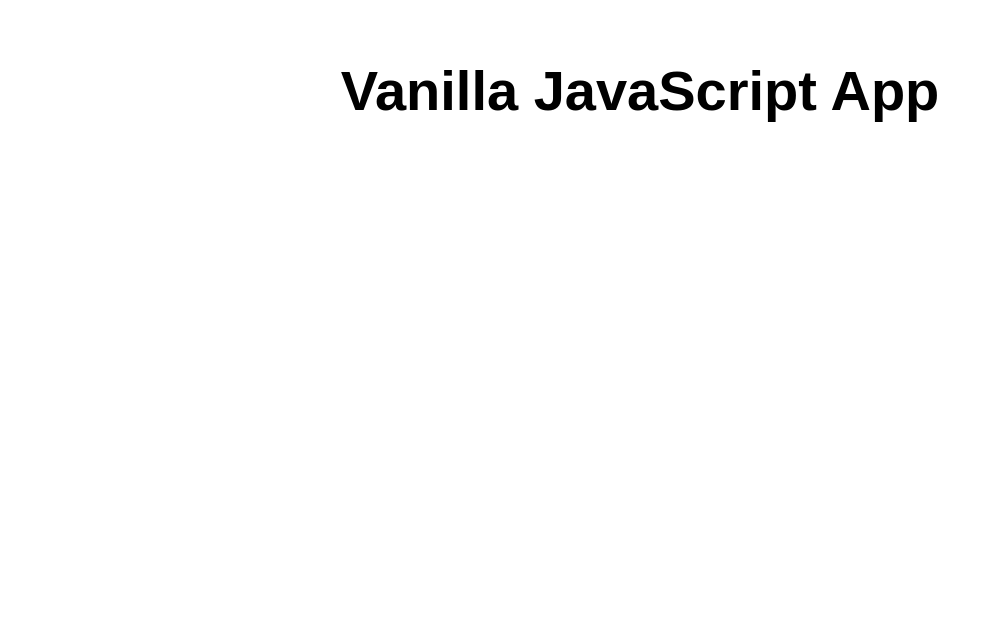
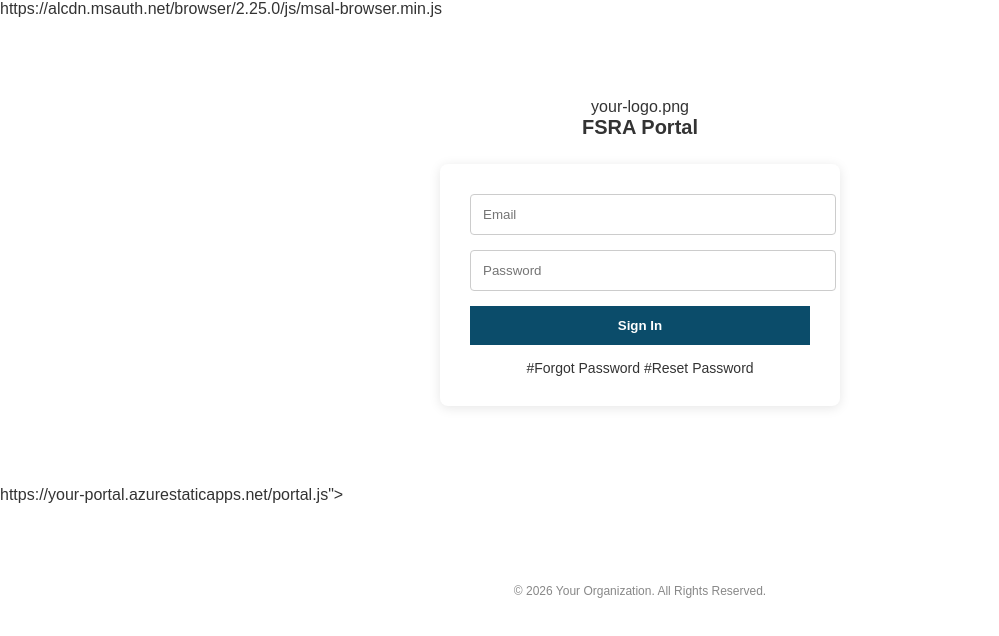
Before and after one commit to Prakritsri/my-first-static-web-app, a website: page src/index.html in a window 1280 px wide. Shown: the whole page, without its empty margins (0-999 px from the left). Drawn offline with Linux system fonts and the light colour scheme.

Commit message:
Update index.html

```diff
--- a/src/index.html
+++ b/src/index.html
@@ -1,17 +1,109 @@
 <!DOCTYPE html>
 <html lang="en">
+<head>
+    <meta charset="UTF-8" />
+    <meta name="viewport" content="width=device-width, initial-scale=1.0" />
+    <title>FSRA Portal</title>
 
-<head>
-  <meta charset="UTF-8">
-  <meta name="viewport" content="width=device-width, initial-scale=1.0">
-  <link rel="stylesheet" href="styles.css">
-  <title>Vanilla JavaScript App</title>
+    <style>
+        body {
+            margin: 0;
+            font-family: Arial, sans-serif;
+            background: #ffffff;
+            color: #333;
+        }
+
+        .container {
+            max-width: 400px;
+            margin: 80px auto;
+            text-align: center;
+        }
+
+        .logo {
+            margin-bottom: 10px;
+        }
+
+        .portal-title {
+            font-size: 20px;
+            margin-bottom: 25px;
+            font-weight: bold;
+        }
+
+        .form-box {
+            background: #fff;
+            padding: 30px;
+            border-radius: 8px;
+            box-shadow: 0px 2px 12px rgba(0,0,0,0.1);
+        }
+
+        input {
+            width: 100%;
+            margin-bottom: 15px;
+            padding: 12px;
+            border: 1px solid #ccc;
+            border-radius: 4px;
+        }
+
+        .sign-btn {
+            width: 100%;
+            padding: 12px;
+            background-color: #0b4c6a;
+            color: white;
+            border: none;
+            cursor: pointer;
+            font-weight: bold;
+        }
+
+        .sign-btn:hover {
+            background-color: #083a52;
+        }
+
+        .links {
+            margin-top: 15px;
+            font-size: 14px;
+        }
+        .links a {
+            color: #0b4c6a;
+            display: block;
+        }
+
+        .footer {
+            margin-top: 80px;
+            text-align: center;
+            font-size: 12px;
+            color: #888;
+        }
+    </style>
+
+    https://alcdn.msauth.net/browser/2.25.0/js/msal-browser.min.js
 </head>
 
 <body>
-  <main>
-    <h1>Vanilla JavaScript App</h1>
-  </main>
+
+    <div class="container">
+        your-logo.png
+
+        <div class="portal-title">FSRA Portal</div>
+
+        <div class="form-box">
+            <!-- Cosmetic fields to match your current UI -->
+            <input type="email" placeholder="Email" id="emailFake" autocomplete="off" />
+            <input type="password" placeholder="Password" id="passFake" autocomplete="off" />
+
+            <button class="sign-btn" id="signinBtn">Sign In</button>
+
+            <div class="links">
+                #Forgot Password</a>
+                #Reset Password</a>
+            </div>
+        </div>
+    </div>
+
+    https://your-portal.azurestaticapps.net/portal.js"></script>
+
+    <div class="footer">
+        © 2026 Your Organization. All Rights Reserved.
+    </div>
+
 </body>
-
 </html>
```
